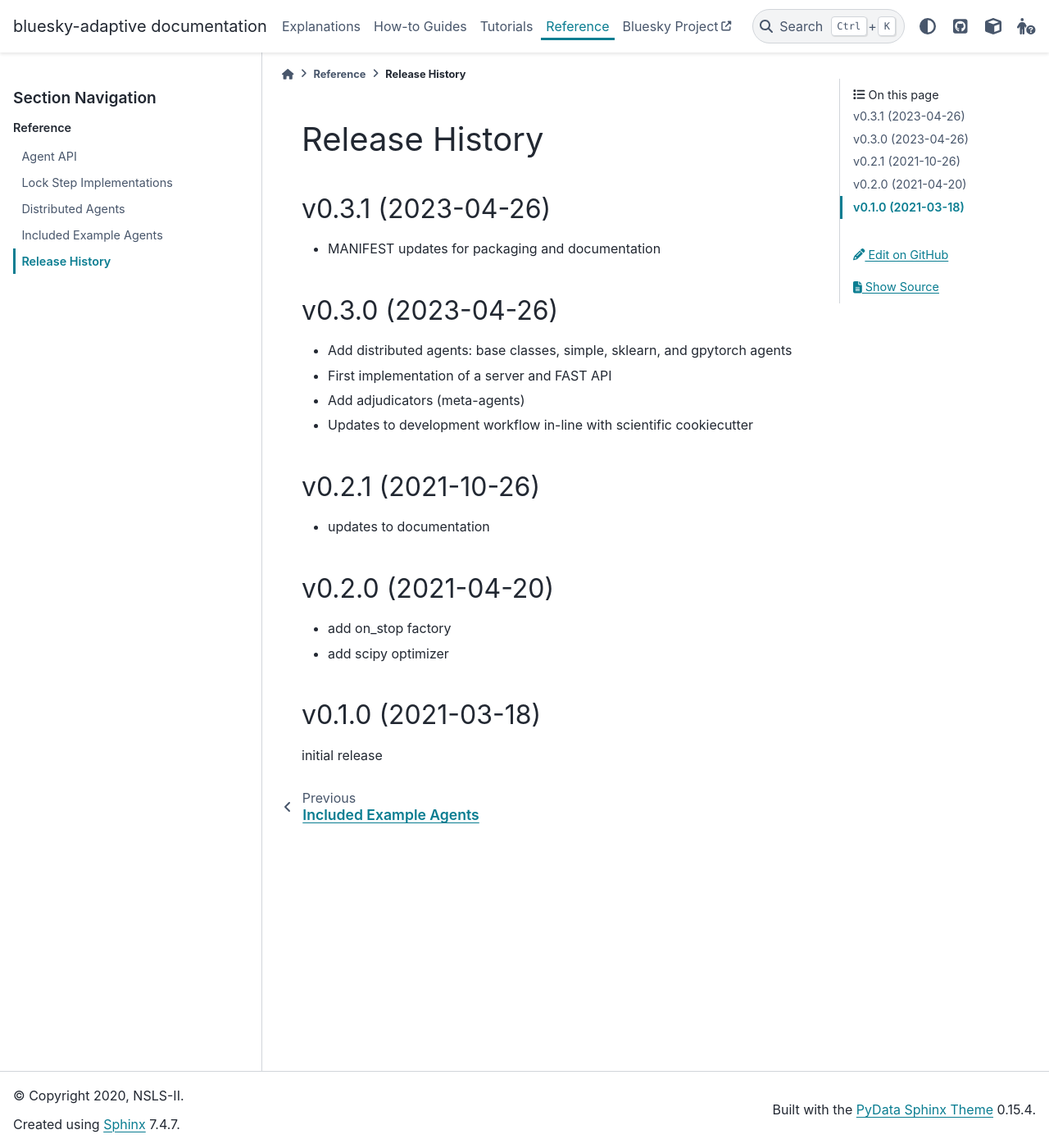
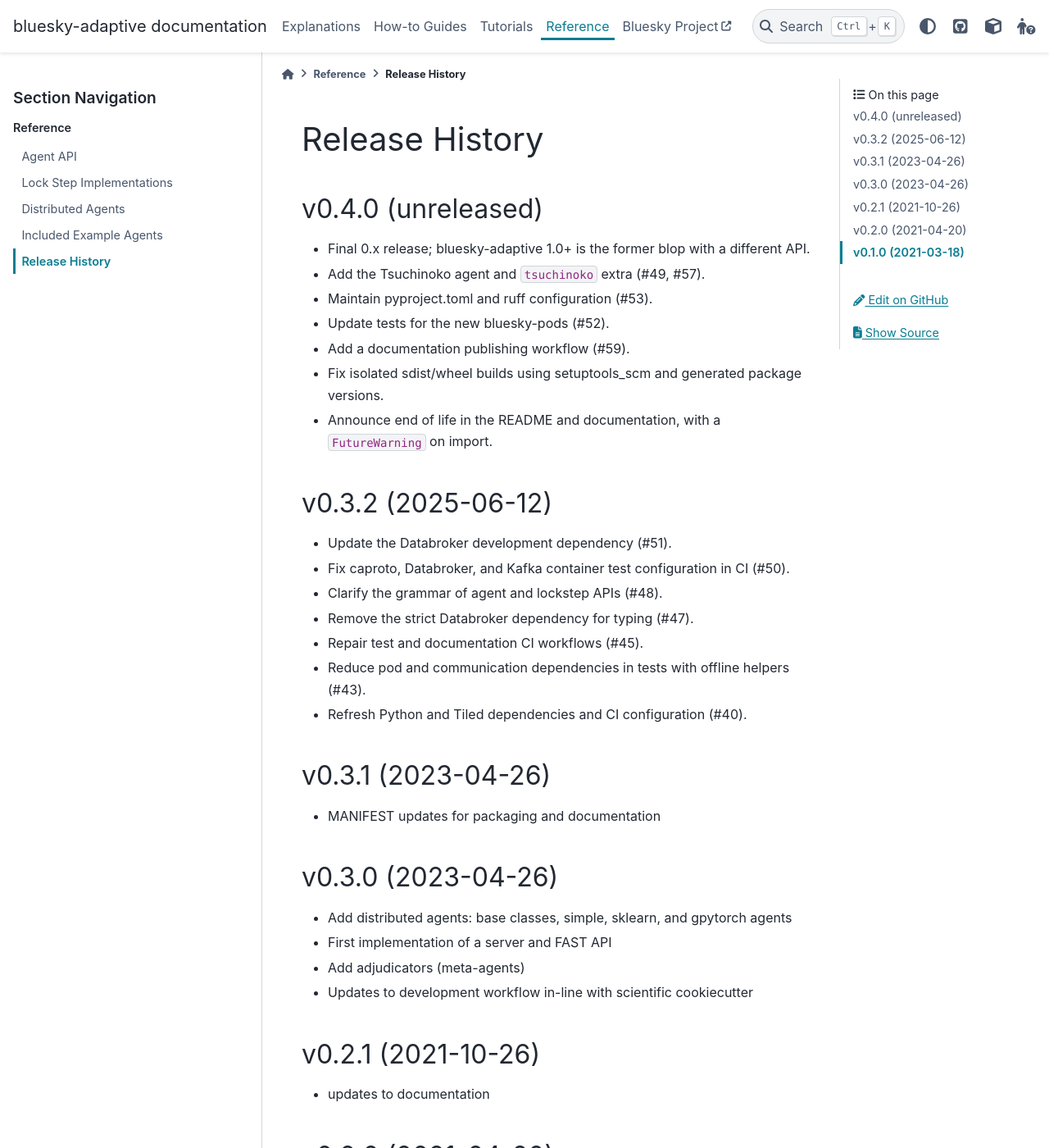
Before and after one commit to bluesky/bluesky-adaptive, a Sphinx documentation site: the page built from docs/source/reference/release-history.rst, in a window 1280 px wide and 1400 px high. Shown: the whole window at 82% size. Built offline with Sphinx 7.4.7 and the PyData theme 0.15.4, drawn with Linux system fonts in a browser that asks for light colours; the version number could not be read and is left out.

Commit message:
Document final 0.x release and migration notice
Assisted-by: oh-my-pi:gpt-6-sol

```diff
--- a/docs/source/reference/release-history.rst
+++ b/docs/source/reference/release-history.rst
@@ -1,6 +1,26 @@
 ===============
 Release History
 ===============
+
+v0.4.0 (unreleased)
+-------------------
++ Final 0.x release; bluesky-adaptive 1.0+ is the former blop with a different API.
++ Add the Tsuchinoko agent and ``tsuchinoko`` extra (#49, #57).
++ Maintain pyproject.toml and ruff configuration (#53).
++ Update tests for the new bluesky-pods (#52).
++ Add a documentation publishing workflow (#59).
++ Fix isolated sdist/wheel builds using setuptools_scm and generated package versions.
++ Announce end of life in the README and documentation, with a ``FutureWarning`` on import.
+
+v0.3.2 (2025-06-12)
+-------------------
++ Update the Databroker development dependency (#51).
++ Fix caproto, Databroker, and Kafka container test configuration in CI (#50).
++ Clarify the grammar of agent and lockstep APIs (#48).
++ Remove the strict Databroker dependency for typing (#47).
++ Repair test and documentation CI workflows (#45).
++ Reduce pod and communication dependencies in tests with offline helpers (#43).
++ Refresh Python and Tiled dependencies and CI configuration (#40).
 
 v0.3.1 (2023-04-26)
 -------------------
```
Also changed, not shown: README.md (+8 -1 lines), docs/source/index.rst (+8 -1 lines).
